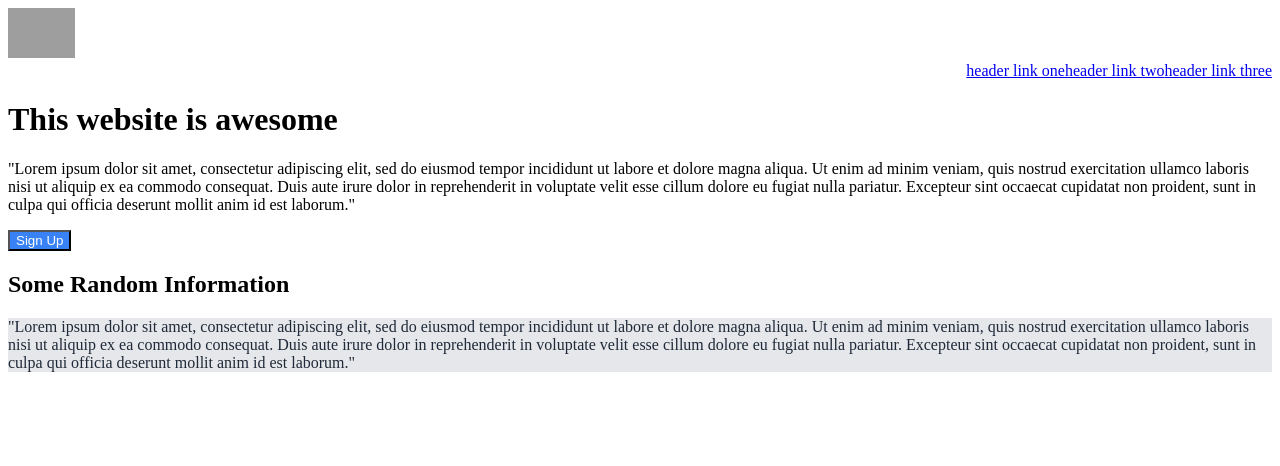
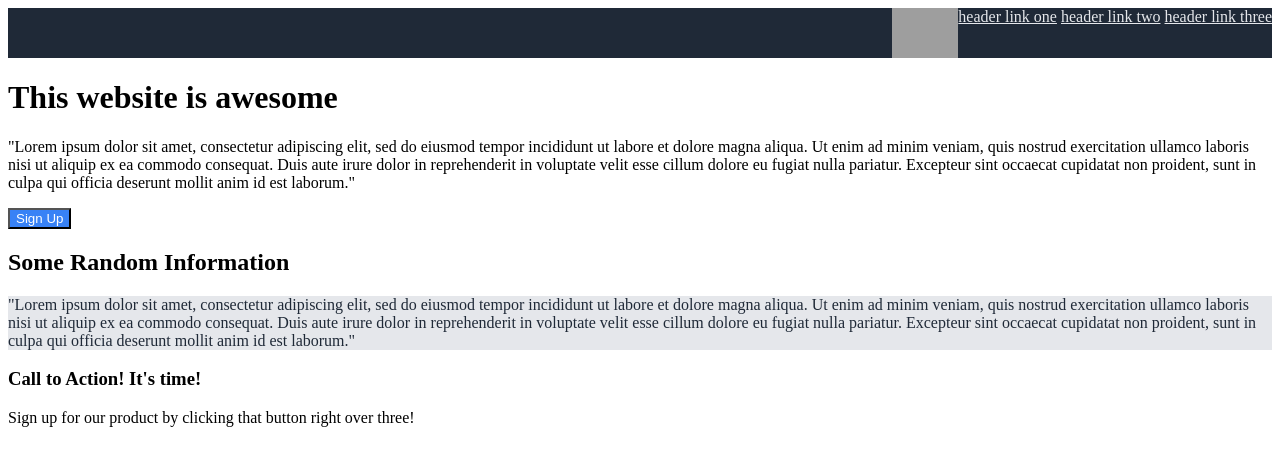
Before and after one commit to nnguepsi/landing-page, a plain HTML site: page index.html in a window 1280 px wide. Drawn offline with Linux system fonts and the light colour scheme; grey boxes are pictures that could not be loaded.

Commit message:
updated styling

```diff
--- a/index.html
+++ b/index.html
@@ -11,9 +11,9 @@
 <nav id="nav-bar">
     <img src="https://svgsilh.com/svg/1300319.svg" class="logo" alt="skateboard-logo">
     <div id="header-links">
-    <a href="header-link-1">header link one</a>
-    <a href="header-link-2">header link two</a>
-    <a href="header-link-3">header link three</a>
+        <a href="header-link-1" id="header-link-1">header link one</a>
+        <a href="header-link-2" id="header-link-2">header link two</a>
+        <a href="header-link-3" id="header-link-3">header link three</a>
     </div>
 </nav>
 <body>
@@ -36,6 +36,12 @@
         "Lorem ipsum dolor sit amet, consectetur adipiscing elit, sed do eiusmod tempor incididunt ut labore et dolore magna aliqua. Ut enim ad minim veniam, quis nostrud exercitation ullamco laboris nisi ut aliquip ex ea commodo consequat. Duis aute irure dolor in reprehenderit in voluptate velit esse cillum dolore eu fugiat nulla pariatur. Excepteur sint occaecat cupidatat non proident, sunt in culpa qui officia deserunt mollit anim id est laborum."
     </div>
 
+    <div class="call-to-action">
+        <h3>Call to Action! It's time!</h3>
+        <p>Sign up for our product by clicking that button right over three!</p>
+
+     </div>
+
 
 
 </body>
--- a/style.css
+++ b/style.css
@@ -1,11 +1,25 @@
+/* Formatting */
+
+ #nav-bar {
+    display: flex;
+    flex-direction: row;
+    justify-content: flex-end;
+}
+
 .logo{
     width: auto;
     height: 50px;
+    justify-content:flex-start;
 }
 
-#header-links{
-    display: flex;
-    justify-content: flex-end;
+/* Design */
+
+#nav-bar{
+    background-color: #1f2937;
+}
+
+#header-link-1, #header-link-2, #header-link-3{
+    color: #e5e7eb;
 }
 
 #sign-up-button{
```
